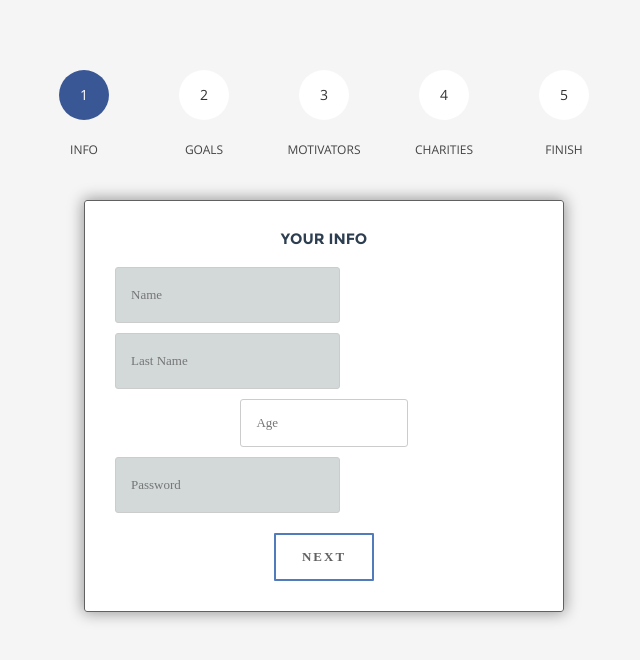
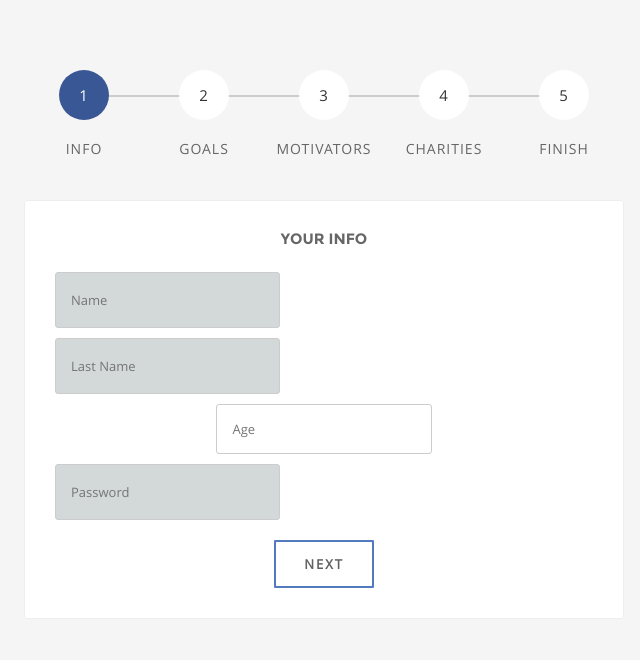
Before and after one commit to g-landia/glandia, a plain HTML site: page registration.html in a window 1280 px wide. Shown: the whole page, without its empty margins (316-956 px from the left). Drawn offline with nearby package versions, Linux system fonts and the light colour scheme.

Commit message:
Registration

```diff
--- a/css/default.css
+++ b/css/default.css
@@ -833,7 +833,6 @@ properly.
     padding-top: 20px;
     padding-bottom: 40px;
     height: 800px;
-    background: #f5f5f5;
     overflow: hidden;
     }
 
@@ -846,13 +845,13 @@ properly.
 }
 #msform fieldset {
    background: white;
-   border: 1px solid #616161;
+   border: 1px solid #eee;
    border-radius: 3px;
-   box-shadow: 0 0 15px 1px rgba(0, 0, 0, 0.4);
+   /* box-shadow: 0 0 15px 1px rgba(0, 0, 0, 0.4); */
    padding: 20px 30px;
    box-sizing: border-box;
-   width: 80%;
-   margin: 0 10%;/*stacking fieldsets above each other*/
+   width: 100%;
+   /* margin: 0 10%; *//*stacking fieldsets above each other*/
    position: absolute;
 }
 /*Hide all except first fieldset*/
@@ -867,7 +866,7 @@ properly.
    margin-bottom: 10px;
    width: 40%;
    box-sizing: border-box;
-   font-family: montserrat;
+   font-family: inherit;
    color: #2C3E50;
    font-size: 13px;
 }
@@ -876,6 +875,7 @@ properly.
    width: 100px;
    background: none;
    font-weight: bold;
+   font-family: inherit;
    color: #616161;
    border: 2px solid #527bbc;
    border-radius: 1px;
@@ -891,8 +891,8 @@ properly.
 .fs-title {
    font-size: 15px;
    text-transform: uppercase;
-   color: #2C3E50;
-   margin-bottom: 10px;
+   color: #666;
+   margin-bottom: 15px;
 }
 .fs-subtitle {
    font-weight: normal;
@@ -908,10 +908,12 @@ properly.
    counter-reset: step;
 }
 #progressbar li {
+   font-family: inherit;
    list-style-type: none;
-   color: #444;
+   color: #666;
    text-transform: uppercase;
-   font-size: 12px;
+   font-size: 14px;
+   letter-spacing: 1px;
    width: 20%;
    float: left;
    position: relative;
@@ -923,7 +925,7 @@ properly.
    height: 50px;
    line-height: 50px;
    display: block;
-   font-size: 14px;
+   font-size: 15px;
    color: #333;
    background: white;
    border-radius: 40px;
@@ -933,11 +935,11 @@ properly.
 #progressbar li:after {
    content: '';
    width: 100%;
-   height: 1px;
-   background: white;
+   height: 2px;
+   background: #ccc;
    position: absolute;
    left: -50%;
-   top: 20px;
+   top:25px;
    z-index: -1; /*put it behind the numbers*/
 }
 #progressbar li:first-child:after {
--- a/registration.html
+++ b/registration.html
@@ -9,7 +9,7 @@
    <!--- Basic Page Needs
    ================================================== -->
    <meta charset="utf-8">
-	<title>G-Landia - Land of Good</title>
+	<title>G-Landia - Register Now</title>
 	<meta name="description" content="">
 	<meta name="author" content="inkyotogrand">
 
```
